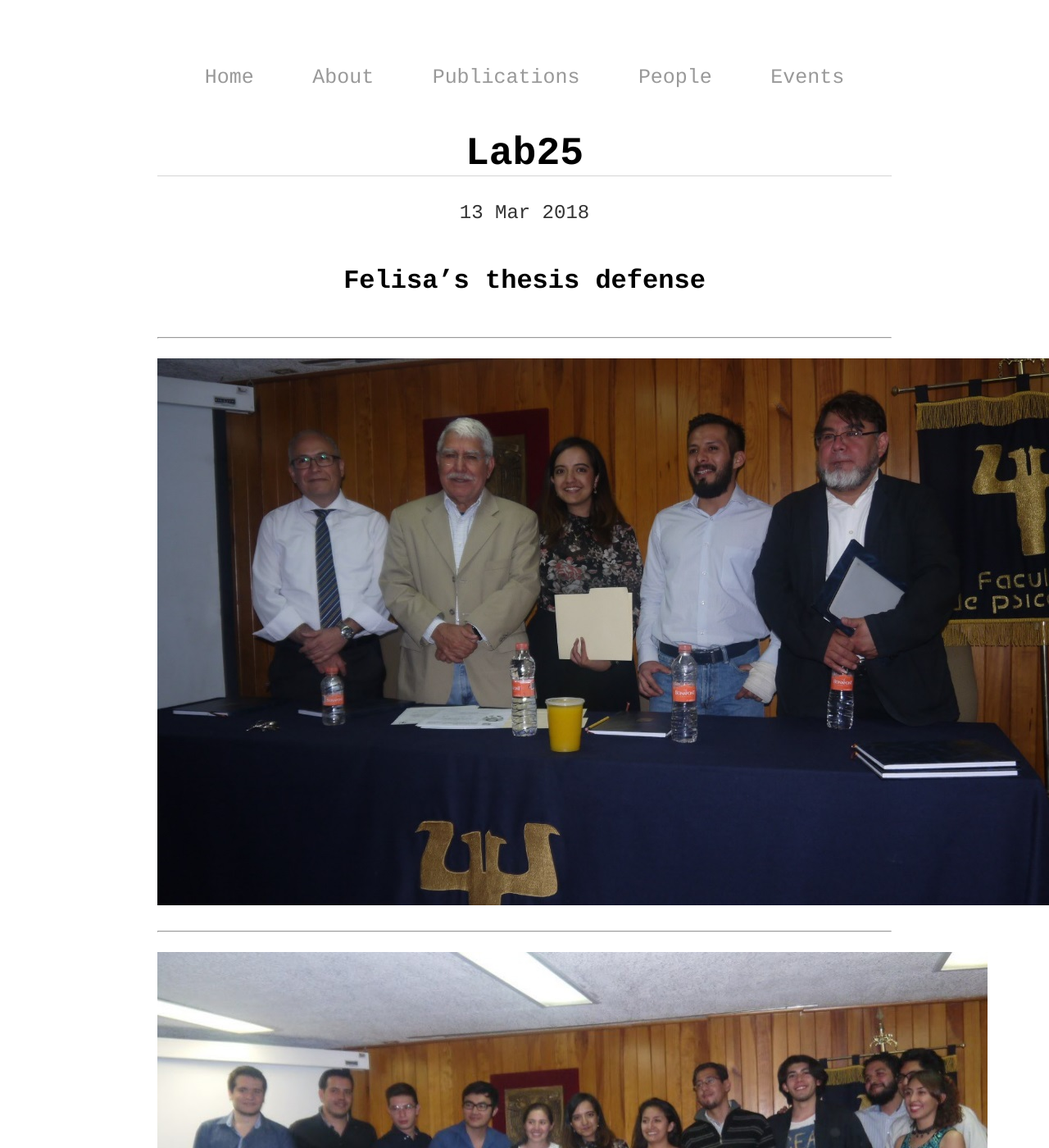
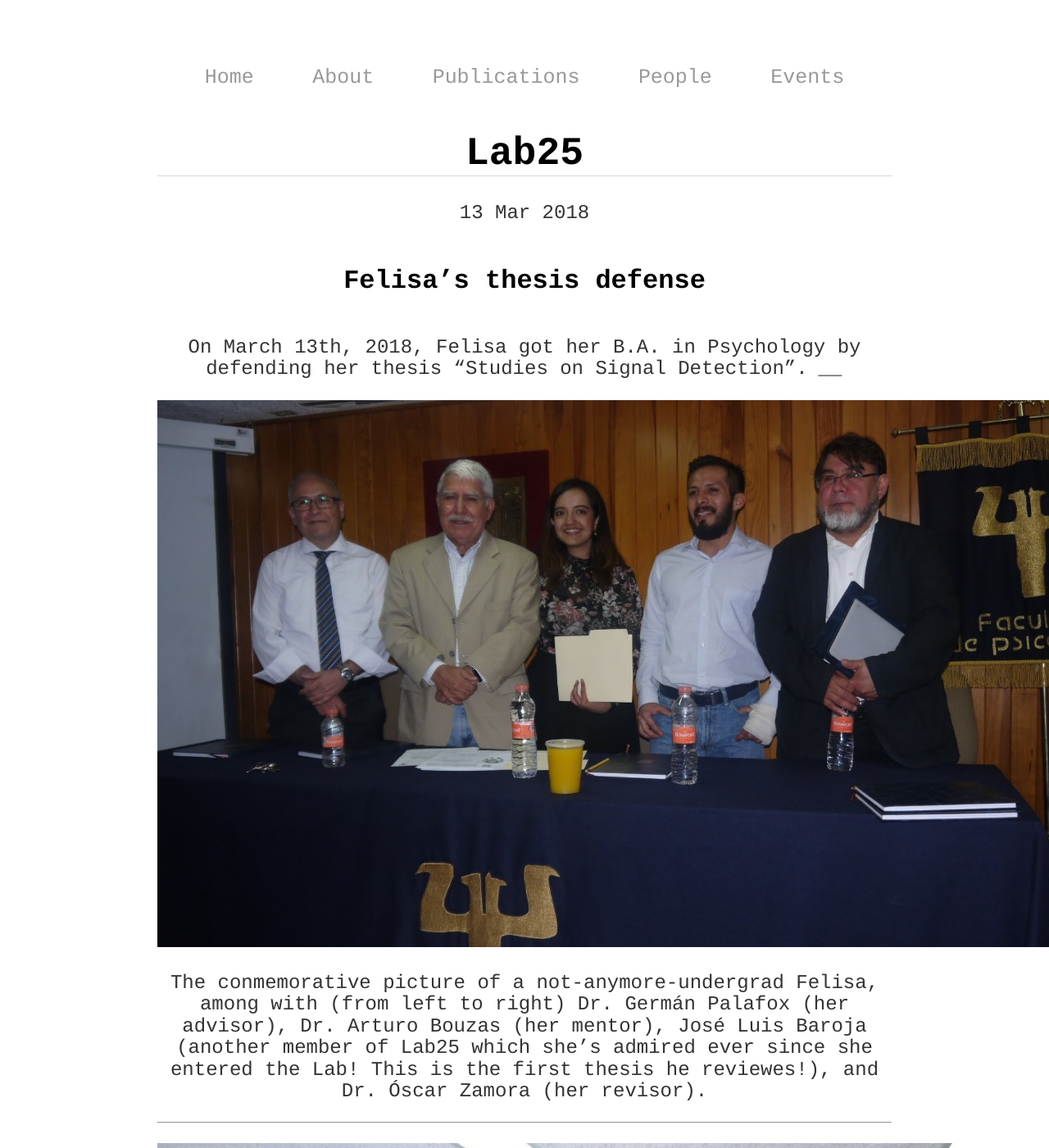
Before and after one commit to BouzasLab25/bouzaslab25.github.io, a Jekyll site: the page built from _posts/2018-03-13-posts-from-lab-25.md, in a window 1280 px wide and 1400 px high. Shown: the whole window at 82% size. Built offline with Jekyll 4.4.1, drawn with Linux system fonts in a browser that asks for light colours.

Commit message:
Update 2018-03-13-posts-from-lab-25.md

```diff
--- a/_posts/2018-03-13-posts-from-lab-25.md
+++ b/_posts/2018-03-13-posts-from-lab-25.md
@@ -6,10 +6,12 @@
 
 ### Felisa's thesis defense
 
-
+On March 13th, 2018, Felisa got her B.A. in Psychology by defending her thesis "Studies on Signal Detection".
 ____
 
 ![Alt text](/LabPictures/Fel_Ex2.jpg)
+
+The conmemorative picture of a not-anymore-undergrad Felisa, among with (from left to right) Dr. Germán Palafox (her advisor), Dr. Arturo Bouzas (her mentor), José Luis Baroja (another member of Lab25 which she's admired ever since she entered the Lab! This is the first thesis he reviewes!), and Dr. Óscar Zamora (her revisor).
 
 ____
 
```
